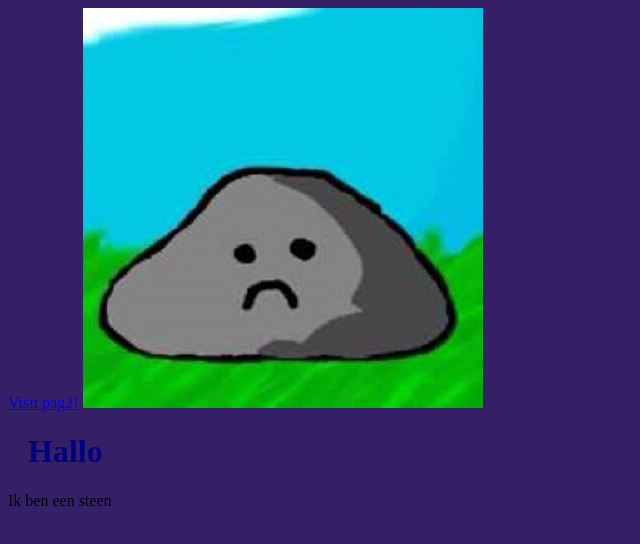
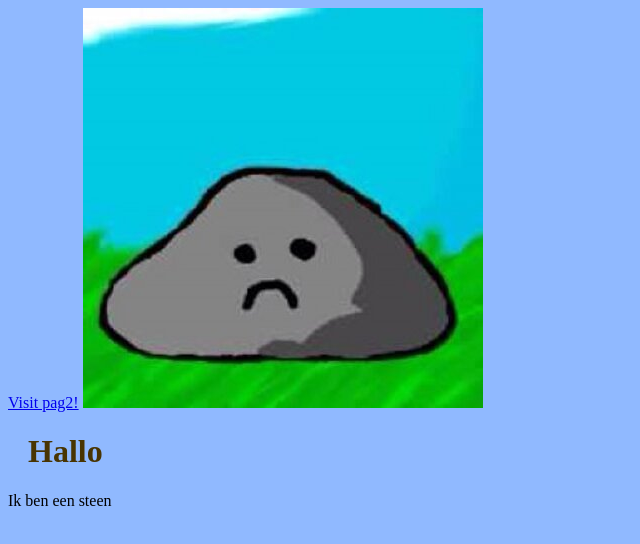
Before and after one commit to Bart8884848/Bart8884848.github.io, a plain HTML site: page index.html in a window 1280 px wide. Shown: the whole page, without its empty margins (0-640 px from the left). Drawn offline with Linux system fonts and the light colour scheme.

Commit message:
mmmmmmmmmmm

```diff
--- a/style.css
+++ b/style.css
@@ -1,8 +1,8 @@
 body {
-    background-color: rgb(53, 32, 104);
+    background-color: rgb(144, 185, 255);
 }
 
 h1 {
-    color: navy;
+    color: rgb(72, 52, 2);
     margin-left: 20px;
 }
```
